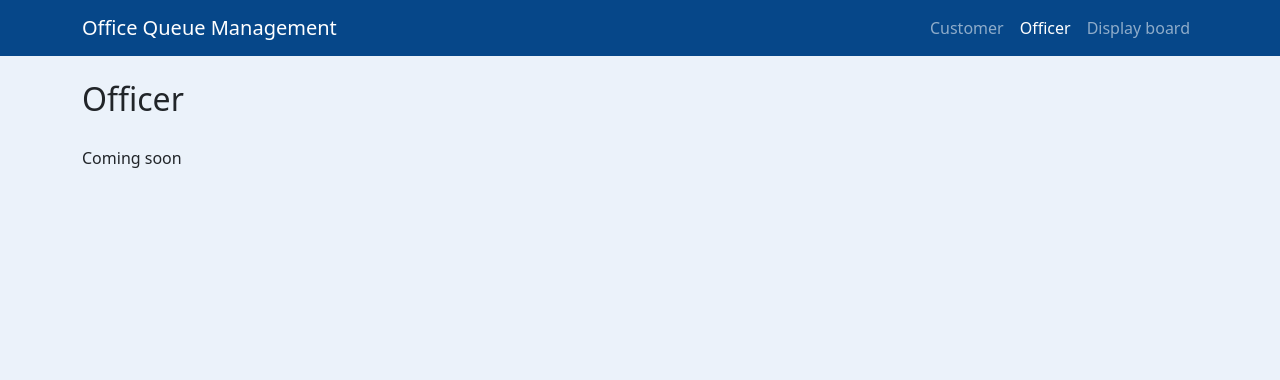
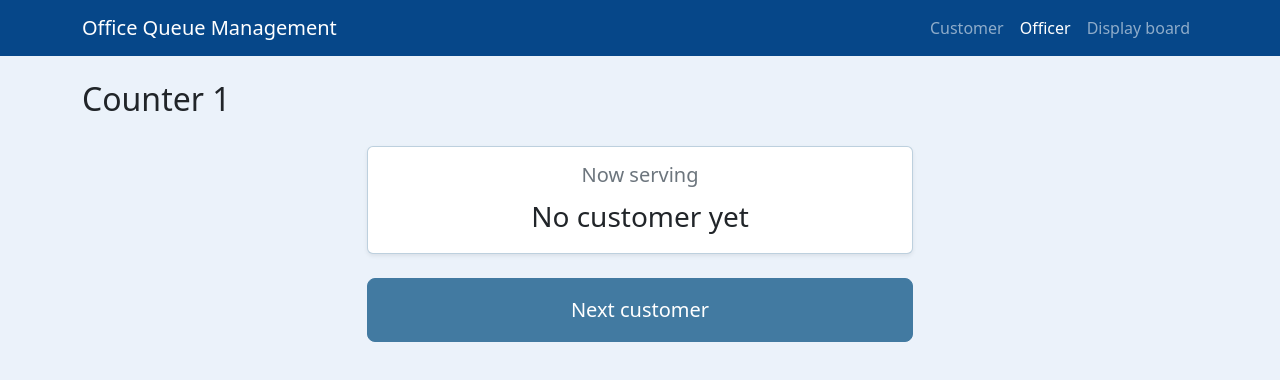
Before and after one commit to aradfr/SWE2-Project, a React (Vite) app in the folder client/: page /officer/1 in a window 1280 px wide. Shown: the top 380 px of the page. Built offline with nearby package versions, Linux system fonts and the light colour scheme; no server answers.

Commit message:
feat(client): officer counter page with Next customer button

```diff
--- /dev/null
+++ b/client/src/api/officer.js
@@ -0,0 +1,64 @@
+// API functions of the officer role. Pages use only these functions:
+// they do not know URLs or response shapes.
+import { apiFetch } from './client.js'
+
+export { ApiError } from './client.js'
+
+// ---- TEMP MOCK (OQM-21): remove when GET /api/services is in this branch ----
+// Set MOCK_SERVICES to false, check the page, then delete all the TEMP MOCK blocks.
+const MOCK_SERVICES = true
+
+// Service types of the server seed (server/src/seed.js).
+const MOCK_SERVICE_LIST = [
+  { tag: 'A', name: 'Payments', serviceTime: 3 },
+  { tag: 'B', name: 'Banking', serviceTime: 5 },
+  { tag: 'C', name: 'Shipping', serviceTime: 10 },
+]
+// ---- END TEMP MOCK ----
+
+/**
+ * @typedef {object} Ticket
+ * @property {number} id
+ * @property {string} code - E.g. 'A001'.
+ * @property {string} serviceType - Service tag, e.g. 'A'.
+ * @property {string} issuedAt - ISO date and time.
+ * @property {'called'} status
+ * @property {number} counterId
+ */
+
+/**
+ * Lists the counters and the services each one handles.
+ * @returns {Promise<{ id: number, services: string[] }[]>}
+ * @throws {ApiError} If the server answers with an error status.
+ * @throws {Error} If the server cannot be reached.
+ */
+export async function getCounters() {
+  const data = await apiFetch('/counters')
+  return data.counters
+}
+
+/**
+ * Lists the service types offered by the office.
+ * @returns {Promise<{ tag: string, name: string, serviceTime: number }[]>}
+ * @throws {ApiError} If the server answers with an error status.
+ * @throws {Error} If the server cannot be reached.
+ */
+export async function getServices() {
+  // ---- TEMP MOCK ----
+  if (MOCK_SERVICES) return MOCK_SERVICE_LIST.map((service) => ({ ...service }))
+  // ---- END TEMP MOCK ----
+  const data = await apiFetch('/services')
+  return data.services
+}
+
+/**
+ * Calls the next customer to a counter.
+ * @param {number} counterId
+ * @returns {Promise<Ticket | null>} The called ticket, or null if nobody is waiting.
+ * @throws {ApiError} status 404 for an unknown counter, 400 for an invalid id,
+ *   other statuses for server errors.
+ * @throws {Error} If the server cannot be reached.
+ */
+export function callNextCustomer(counterId) {
+  return apiFetch(`/counters/${counterId}/next`, { method: 'POST' })
+}
--- /dev/null
+++ b/client/src/pages/officer/CounterDesk.jsx
@@ -0,0 +1,129 @@
+import { useEffect, useState } from 'react'
+import { Alert, Button, Card, Col, Row, Spinner } from 'react-bootstrap'
+import PageLayout from '../../components/PageLayout.jsx'
+import { ApiError, callNextCustomer, getCounters, getServices } from '../../api/officer.js'
+
+// Texts and data-testid values are used by the E2E tests: keep them unchanged.
+
+/** Shown for an unknown counter or an invalid counter id: no Next customer button. */
+export function CounterNotFound() {
+  return (
+    <PageLayout title="Officer">
+      <Row className="justify-content-center">
+        <Col md={8} lg={6}>
+          <Alert variant="danger">Counter not found</Alert>
+        </Col>
+      </Row>
+    </PageLayout>
+  )
+}
+
+/**
+ * Desk of one counter: the officer calls the next customer.
+ * The device of each counter opens its own page directly (/officer/2),
+ * so there is no way to go back or change counter from here.
+ * @param {object} props
+ * @param {number} props.counterId - A positive integer, already validated.
+ */
+function CounterDesk({ counterId }) {
+  const [serviceNames, setServiceNames] = useState({}) // tag -> name
+  const [counterServices, setCounterServices] = useState(null) // tags, null until loaded
+  const [notFound, setNotFound] = useState(false)
+  const [ticket, setTicket] = useState(null) // last called ticket
+  const [calling, setCalling] = useState(false)
+  const [message, setMessage] = useState(null) // null | 'empty' | 'error'
+
+  // Counter info only feeds the subtitle: if it cannot be loaded,
+  // Next customer stays usable and an unknown counter shows up as a 404.
+  useEffect(() => {
+    let active = true
+    Promise.all([getCounters(), getServices()])
+      .then(([counters, services]) => {
+        if (!active) return
+        const counter = counters.find((item) => item.id === counterId)
+        if (!counter) {
+          setNotFound(true)
+          return
+        }
+        setServiceNames(Object.fromEntries(services.map((service) => [service.tag, service.name])))
+        setCounterServices(counter.services)
+      })
+      .catch(() => {})
+    return () => {
+      active = false
+    }
+  }, [counterId])
+
+  async function handleNextCustomer() {
+    setCalling(true)
+    try {
+      const next = await callNextCustomer(counterId)
+      if (next === null) {
+        setMessage('empty') // the last ticket stays visible
+      } else {
+        setTicket(next)
+        setMessage(null)
+      }
+    } catch (error) {
+      // Decide on the status only, never on the error text
+      if (error instanceof ApiError && (error.status === 404 || error.status === 400)) {
+        setNotFound(true)
+      } else {
+        setMessage('error')
+      }
+    } finally {
+      setCalling(false)
+    }
+  }
+
+  if (notFound) return <CounterNotFound />
+
+  const nameOf = (tag) => serviceNames[tag] ?? tag
+  const subtitle = counterServices?.map(nameOf).join(' · ')
+
+  return (
+    <PageLayout title={`Counter ${counterId}`} subtitle={subtitle}>
+      <Row className="justify-content-center">
+        <Col md={8} lg={6}>
+          <Card className="text-center shadow-sm mb-4" aria-live="polite">
+            <Card.Body>
+              <h2 className="h5 text-secondary">Now serving</h2>
+              {ticket ? (
+                <>
+                  <p className="display-1 fw-bold mb-0" data-testid="ticket-code">{ticket.code}</p>
+                  <p className="fs-3 mb-0" data-testid="ticket-service">{nameOf(ticket.serviceType)}</p>
+                </>
+              ) : (
+                <p className="fs-3 mb-0">No customer yet</p>
+              )}
+            </Card.Body>
+          </Card>
+
+          <div className="d-grid gap-2">
+            <Button variant="primary" size="lg" className="py-3" onClick={handleNextCustomer} disabled={calling}>
+              {calling ? (
+                <>
+                  <Spinner as="span" animation="border" size="sm" aria-hidden="true" className="me-2" />
+                  Calling...
+                </>
+              ) : (
+                'Next customer'
+              )}
+            </Button>
+          </div>
+
+          <div className="mt-3" aria-live="polite">
+            {message === 'empty' && (
+              <Alert variant="warning">
+                <span aria-hidden="true">⚠ </span>No customers waiting
+              </Alert>
+            )}
+            {message === 'error' && <Alert variant="danger">Something went wrong. Try again.</Alert>}
+          </div>
+        </Col>
+      </Row>
+    </PageLayout>
+  )
+}
+
+export default CounterDesk
--- /dev/null
+++ b/client/src/pages/officer/CounterSelect.jsx
@@ -0,0 +1,64 @@
+import { useEffect, useState } from 'react'
+import { Alert, Button, Card, Col, Row, Spinner } from 'react-bootstrap'
+import { Link } from 'react-router-dom'
+import PageLayout from '../../components/PageLayout.jsx'
+import { getCounters, getServices } from '../../api/officer.js'
+
+// List of the counters, for development and demos only: each counter device
+// opens its own page (/officer/2) directly. Texts are used by the E2E tests.
+function CounterSelect() {
+  const [state, setState] = useState({ status: 'loading' })
+
+  useEffect(() => {
+    let active = true
+    Promise.all([getCounters(), getServices()])
+      .then(([counters, services]) => {
+        if (!active) return
+        const names = Object.fromEntries(services.map((service) => [service.tag, service.name]))
+        setState({ status: 'ready', counters, names })
+      })
+      .catch(() => {
+        if (active) setState({ status: 'error' })
+      })
+    return () => {
+      active = false
+    }
+  }, [])
+
+  return (
+    <PageLayout title="Officer" subtitle="Select your counter">
+      {state.status === 'loading' && (
+        <div className="d-flex align-items-center gap-2" role="status">
+          <Spinner animation="border" size="sm" aria-hidden="true" />
+          Loading counters...
+        </div>
+      )}
+
+      {state.status === 'error' && (
+        <Alert variant="danger">Could not load the counters. Try again later.</Alert>
+      )}
+
+      {state.status === 'ready' && (
+        <Row xs={1} sm={2} lg={3} className="g-4">
+          {state.counters.map((counter) => (
+            <Col key={counter.id}>
+              <Card className="h-100 shadow-sm">
+                <Card.Body className="d-flex flex-column">
+                  <Card.Title as="h2" className="h4">Counter {counter.id}</Card.Title>
+                  <Card.Text className="flex-grow-1">
+                    {counter.services.map((tag) => state.names[tag] ?? tag).join(' · ')}
+                  </Card.Text>
+                  <Button as={Link} to={`/officer/${counter.id}`} variant="primary" className="align-self-start">
+                    Open
+                  </Button>
+                </Card.Body>
+              </Card>
+            </Col>
+          ))}
+        </Row>
+      )}
+    </PageLayout>
+  )
+}
+
+export default CounterSelect
--- a/client/src/pages/officer/OfficerPage.jsx
+++ b/client/src/pages/officer/OfficerPage.jsx
@@ -1,13 +1,18 @@
-// Placeholder: replaced by task OQM-21.
-// Reached by /officer and /officer/:counterId (the real page will read counterId).
-import PageLayout from '../../components/PageLayout.jsx'
+// Officer pages: /officer lists the counters, /officer/:counterId is the desk of one counter.
+import { useParams } from 'react-router-dom'
+import CounterSelect from './CounterSelect.jsx'
+import CounterDesk, { CounterNotFound } from './CounterDesk.jsx'
+
+// Only a positive decimal integer, checked on the text before Number():
+// Number alone would accept '0x2', '2.0', '1e1' or '+2' as a counter id.
+const COUNTER_ID = /^[1-9]\d*$/
 
 function OfficerPage() {
-  return (
-    <PageLayout title="Officer">
-      <p>Coming soon</p>
-    </PageLayout>
-  )
+  const { counterId } = useParams()
+
+  if (counterId === undefined) return <CounterSelect />
+  if (!COUNTER_ID.test(counterId)) return <CounterNotFound />
+  return <CounterDesk key={counterId} counterId={Number(counterId)} />
 }
 
 export default OfficerPage
```
